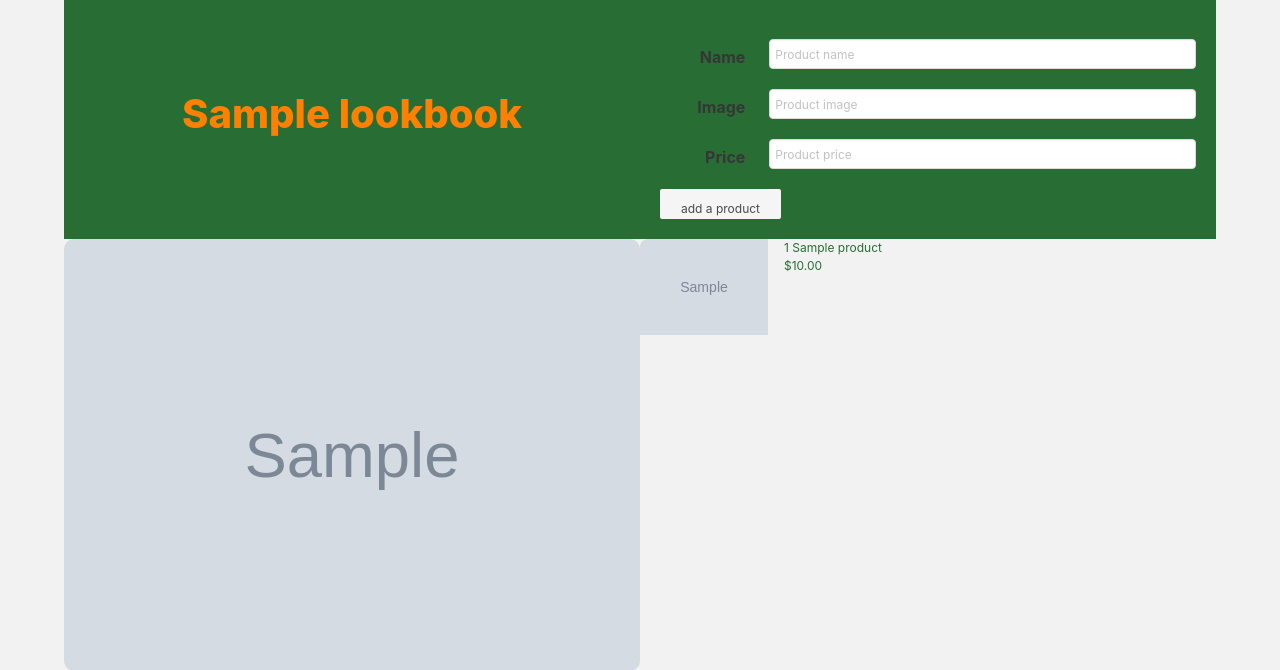
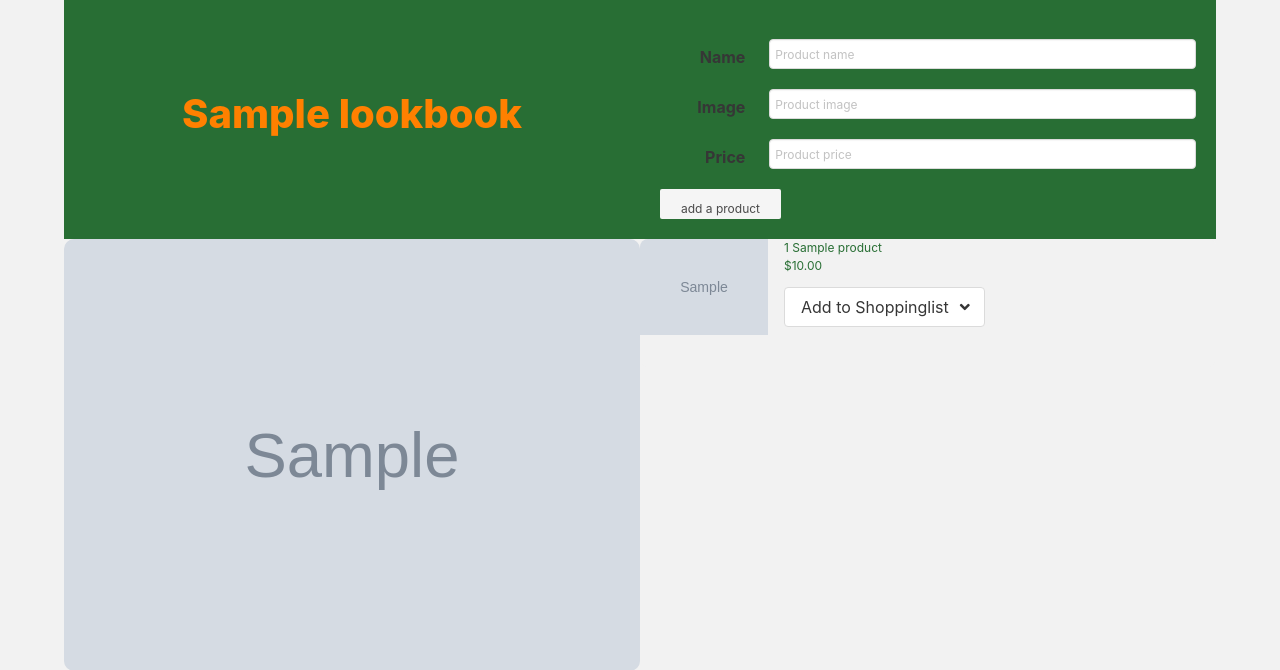
Before and after one commit to Sunjang1009/shop-my-rooms, a Django app: page /lookbooks/1/ in a window 1280 px wide. Shown: the part 73-743 px from the top of the page. Run offline with Django 4.2, Linux system fonts and the light colour scheme; tables that the repository leaves empty hold one stand-in row (values such as "Sample post"); grey boxes marked "Sample" are stand-in pictures.

Commit message:
added shopiinglist menu tag

```diff
--- a/main_app/static/scripts/main.js
+++ b/main_app/static/scripts/main.js
@@ -2,3 +2,7 @@ $(".navbar-burger").click(function() {
     $(".navbar-burger").toggleClass("is-active");
     $(".navbar-menu").toggleClass("is-active");
 });
+
+$(".dropdown").click(function (event) {
+    $(this).toggleClass("is-active");
+});
--- a/main_app/static/styles/main.css
+++ b/main_app/static/styles/main.css
@@ -282,3 +282,7 @@ img {
 .card-footer-item:hover {
     color:#ff8000
 }
+
+.custom-dropdown {
+    z-index: 10;
+}
--- a/main_app/templates/home.html
+++ b/main_app/templates/home.html
@@ -1,7 +1,7 @@
 {% extends 'base.html' %}
 {% block content %}
 <div class="gallery">
-    {% for shoppinglist in shoppinglists%}
+    {% for shoppinglist in shoppinglists %}
     <div class="card">
         <p class="title">{{shoppinglist.name}}</p>
         <hr />
--- a/main_app/templates/lookbook_detail.html
+++ b/main_app/templates/lookbook_detail.html
@@ -4,7 +4,7 @@
 
 <div class="theme-detail-header">
     <div class="theme-detail-container">
-            <h1>{{lookbook.name}}</h1>
+        <h1>{{lookbook.name}}</h1>
     </div>
     <div class="theme-detail-form">
         <form class="mb-5" action="{% url 'product_create' lookbook.pk %}" method="post">
@@ -77,6 +77,31 @@
                         <span>{{product.get_price}}</span>
                     </p>
                 </div>
+                <div class="content">
+                    <div class="dropdown">
+                        <div class="dropdown-trigger">
+                            <button class="button" aria-haspopup="true" aria-controls="dropdown-menu">
+                                <span>Add to Shoppinglist</span>
+                                <span class="icon is-small">
+                                    <i class="fas fa-angle-down" aria-hidden="true"></i>
+                                </span>
+                            </button>
+                        </div>
+                        <div class="dropdown-menu custom-dropdown" id="dropdown-menu" role="menu">
+                            <div class="dropdown-content">
+                                {% for shoppinglist in shoppinglists %}
+                                    <a href="{% url 'shoppinglist_product_assoc' shoppinglist.pk product.pk %}?assoc=add" class="dropdown-item">{{shoppinglist.name}}</a>
+                                {% endfor %}
+                            </div>
+                        </div>
+                    </div>
+                </div>
+            </div>
+        </article>
+        {% empty %}
+        <article class="message">
+            <div class="message-header">
+                <p>No Products Available</p>
             </div>
         </article>
         {% endfor %}
--- a/main_app/templates/theme_detail.html
+++ b/main_app/templates/theme_detail.html
@@ -94,7 +94,6 @@
             </a>
         </div>
     </div>
-
     {% empty %}
     <article class="message">
         <div class="message-header">
--- a/main_app/views.py
+++ b/main_app/views.py
@@ -53,10 +53,10 @@ class LookbookCreate(View):
 class LookbookDetail(DetailView):
     model = Lookbook
     template_name = "lookbook_detail.html"
-    # def get_context_data(self, **kwargs):
-    #     context = super().get_context_data(**kwargs)
-    #     # context["products"] = Product.objects.all()
-    #     return context
+    def get_context_data(self, **kwargs):
+        context = super().get_context_data(**kwargs)
+        context["shoppinglists"] = Shoppinglist.objects.all()
+        return context
 
 class LookbookUpdate(UpdateView):
     model = Lookbook
```
